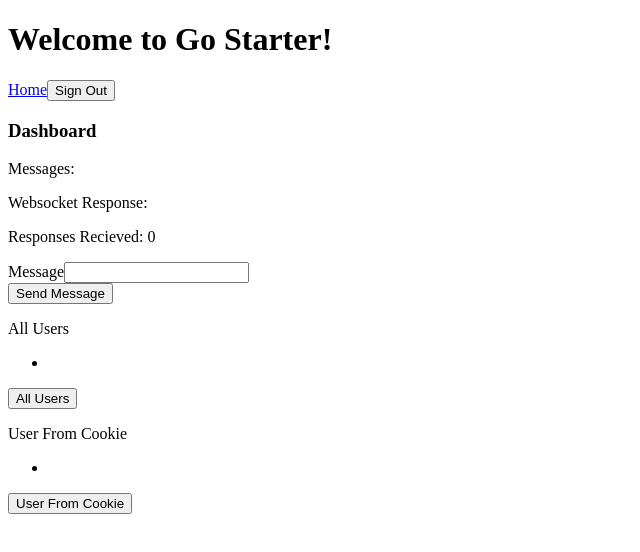
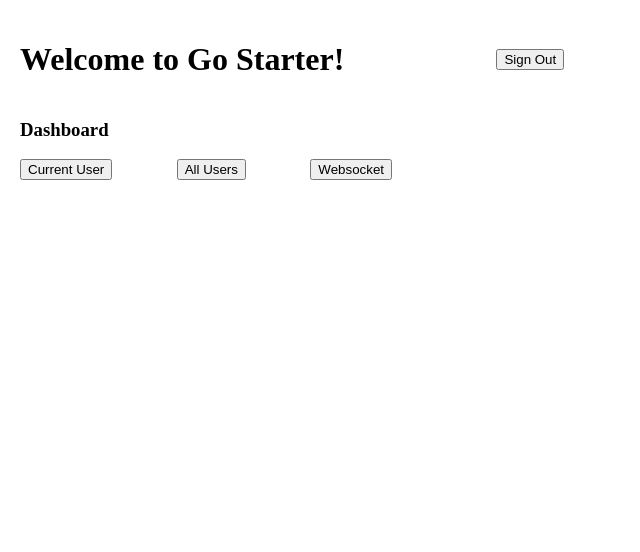
Before and after one commit to Nibor808/go-starter, a React (Create React App) app in the folder client/: page /dashboard in a window 1280 px wide. Shown: the top 552 px of the page, without its empty margins (0-640 px from the left). Built offline with nearby package versions, Linux system fonts and the light colour scheme; no server answers.

Commit message:
changed cookie tho HttpOnly; removed 'Siigned Out' message from sign out route; added some rudimentary layout and styling

```diff
--- a/client/src/App.tsx
+++ b/client/src/App.tsx
@@ -1,5 +1,5 @@
 import { useEffect, useState } from 'react';
-import { Link, useHistory } from 'react-router-dom';
+import { useHistory } from 'react-router-dom';
 import axios from 'axios';
 
 const App: React.FC = props => {
@@ -7,9 +7,11 @@ const App: React.FC = props => {
   const history = useHistory();
 
   useEffect(() => {
-    setTimeout(() => {
+    const id = setTimeout(() => {
       setMessage('');
-    }, 2000);
+    }, 3000);
+
+    return () => clearTimeout(id);
   }, [message]);
 
   const handleSignOut = async () => {
@@ -23,15 +25,18 @@ const App: React.FC = props => {
   };
 
   return (
-    <div className='App'>
-      <header className='App-header'>
+    <div className='app'>
+      <header className='app-header'>
         <h1>Welcome to Go Starter!</h1>
-        {message ? <p>{message}</p> : null}
-        <Link to='/'>Home</Link>
-        <button onClick={handleSignOut}>Sign Out</button>
 
-        <div>{props.children}</div>
+        <div className='app-menu'>
+          <button onClick={handleSignOut}>Sign Out</button>
+        </div>
       </header>
+
+      {message ? <p className='error'>{message}</p> : null}
+
+      {props.children}
     </div>
   );
 };
--- a/client/src/components/auth/sign_in.tsx
+++ b/client/src/components/auth/sign_in.tsx
@@ -5,14 +5,14 @@ import axios from 'axios';
 const SignIn: React.FC = () => {
   const [email, setEmail] = useState('');
   const [password, setPassword] = useState('');
-  const [message, setMessage] = useState('');
+  const [error, setError] = useState('');
   const history = useHistory();
 
   useEffect(() => {
     setTimeout(() => {
-      setMessage('');
+      setError('');
     }, 2000);
-  }, [message]);
+  }, [error]);
 
   const handleSubmit: React.FormEventHandler = async (ev: React.FormEvent) => {
     ev.preventDefault();
@@ -24,7 +24,7 @@ const SignIn: React.FC = () => {
     try {
       await axios.post('api/signin', formData).then(() => history.push('/dashboard'));
     } catch (err) {
-      setMessage(err.response.data);
+      setError(err.response.data);
     }
   };
 
@@ -32,9 +32,9 @@ const SignIn: React.FC = () => {
     <div>
       <h3>Sign In</h3>
 
-      {message ? <p>{message}</p> : null}
+      {error ? <p className='error'>{error}</p> : null}
 
-      <form onSubmit={handleSubmit}>
+      <form onSubmit={handleSubmit} className='v-form'>
         <label htmlFor='email'>email</label>
         <input id='email' type='email' onChange={ev => setEmail(ev.target.value)} />
 
--- a/client/src/components/auth/sign_up_email.tsx
+++ b/client/src/components/auth/sign_up_email.tsx
@@ -36,7 +36,7 @@ const SignUpEmail: React.FC = () => {
 
       {message ? <p>{message}</p> : null}
 
-      <form onSubmit={handleSubmit} method='POST'>
+      <form onSubmit={handleSubmit} method='POST' className='v-form'>
         <label htmlFor='email'>email</label>
         <input id='email' type='email' value={email} onChange={ev => setEmail(ev.target.value)} />
 
--- a/client/src/components/auth/sign_up_password.tsx
+++ b/client/src/components/auth/sign_up_password.tsx
@@ -35,7 +35,7 @@ const SignUpPassword: React.FC = () => {
       <p>Now add a password.</p>
       {message ? <p>{message}</p> : null}
 
-      <form onSubmit={handleSubmit} method='POST'>
+      <form onSubmit={handleSubmit} method='POST' className='v-form'>
         <label htmlFor='password'>password</label>
         <input id='password' type='password' onChange={ev => setPassword(ev.target.value)} />
 
--- a/client/src/components/dashboard.tsx
+++ b/client/src/components/dashboard.tsx
@@ -1,18 +1,24 @@
+import { useState } from 'react';
 import Users from './user/users';
 import User from './user/user';
 import MyWebSocket from './websocket';
 
 const Dashboard: React.FC = () => {
+  const [currentView, setCurrentView] = useState('');
+
   return (
-    <div>
+    <>
       <h3>Dashboard</h3>
+      <div className='app-sub-menu'>
+        <button onClick={() => setCurrentView('currentUser')}>Current User</button>
+        <button onClick={() => setCurrentView('allUsers')}>All Users</button>
+        <button onClick={() => setCurrentView('websocket')}>Websocket</button>
+      </div>
 
-      <MyWebSocket />
-
-      <Users />
-
-      <User />
-    </div>
+      {currentView === 'websocket' && <MyWebSocket />}
+      {currentView === 'allUsers' && <Users />}
+      {currentView === 'currentUser' && <User />}
+    </>
   );
 };
 
--- a/client/src/components/home.tsx
+++ b/client/src/components/home.tsx
@@ -2,12 +2,15 @@ import { Link } from 'react-router-dom';
 
 const Home: React.FC = () => {
   return (
-    <div>
+    <>
       <h3>Sign in or sign up.</h3>
-      <Link to='signupemail'>create user</Link>
 
-      <Link to='signin'>sign in</Link>
-    </div>
+      <div className='app-sub-menu'>
+        <Link to='signupemail'>create user</Link>
+
+        <Link to='signin'>sign in</Link>
+      </div>
+    </>
   );
 };
 
--- a/client/src/components/user/user.tsx
+++ b/client/src/components/user/user.tsx
@@ -14,13 +14,14 @@ const User: React.FC = () => {
   });
 
   useEffect(() => {
-    const timeout = setTimeout(() => {
+    const id = setTimeout(() => {
       setError('');
     }, 2000);
 
-    return () => clearTimeout(timeout);
+    return () => clearTimeout(id);
   }, [error]);
 
+  useEffect(() => {
     const handleUser = async () => {
       try {
         const response = await axios.get('api/user');
@@ -38,16 +39,19 @@ const User: React.FC = () => {
         setError(err.response.data);
       }
     };
+    handleUser();
+  }, [history]);
 
   return (
     <>
       <p>User From Cookie</p>
-      {error ? <p>ERROR: {error}</p> : null}
+      {error ? <p className='error'>ERROR: {error}</p> : null}
       <ul>
-        <li>{user.email}</li>
+        <li>id: {user.id}</li>
+        <li>email: {user.email}</li>
+        <li>isActive: {String(user.isActive)}</li>
+        <li>isAdmin: {String(user.isAdmin)}</li>
       </ul>
-
-      <button onClick={handleUser}>User From Cookie</button>
     </>
   );
 };
--- a/client/src/components/user/users.tsx
+++ b/client/src/components/user/users.tsx
@@ -16,36 +16,48 @@ const Users: React.FC = () => {
   ]);
 
   useEffect(() => {
-    const timeout = setTimeout(() => {
+    const id = setTimeout(() => {
       setError('');
     }, 2000);
 
-    return () => clearTimeout(timeout);
+    return () => clearTimeout(id);
   }, [error]);
 
+  useEffect(() => {
     const handleUsers = async () => {
       try {
         const response = await axios.get('api/users');
 
         setUsers(response.data);
       } catch (err) {
-      if (err.response.status === 401) return history.push('/');
+        if (err.response.status === 401) {
+          setError(err.response.data);
+
+          setTimeout(() => {
+            return history.push('/');
+          }, 2000);
+        }
+
         setError(err.response.data);
       }
     };
 
+    handleUsers();
+  }, [history]);
+
   return (
     <>
       <p>All Users</p>
-      {error ? <p>ERROR: {error}</p> : null}
+      {error ? <p className='error'>ERROR: {error}</p> : null}
 
-      <ul>
       {users.map(user => (
-          <li key={user.id}>{user.email}</li>
+        <ul key={user.id}>
+          <li>id: {user.id}</li>
+          <li>email: {user.email}</li>
+          <li>isActive: {String(user.isActive)}</li>
+          <li>isAdmin: {String(user.isAdmin)}</li>
+        </ul>
       ))}
-      </ul>
-
-      <button onClick={handleUsers}>All Users</button>
     </>
   );
 };
--- a/client/src/components/websocket/index.tsx
+++ b/client/src/components/websocket/index.tsx
@@ -3,13 +3,17 @@ import { useState, useEffect, useRef } from 'react';
 const MyWebSocket: React.FC = () => {
   const socket = useRef<WebSocket | null>(null);
   const [message, setMessage] = useState('');
+  const [error, setError] = useState('');
   const [websocketResponse, setWebsocketResponse] = useState('');
   const [counter, setCounter] = useState(0);
 
   useEffect(() => {
-    setTimeout(() => {
+    const id = setTimeout(() => {
       setMessage('');
-    }, 2000);
+      setError('');
+    }, 3000);
+
+    return () => clearTimeout(id);
   }, [message]);
 
   useEffect(() => {
@@ -35,8 +39,8 @@ const MyWebSocket: React.FC = () => {
         setMessage('SOCKET CLOSED: ' + ev.code);
       };
 
-      socket.current.onerror = (ev: Event) => {
-        setMessage('ERROR: ' + ev);
+      socket.current.onerror = () => {
+        setError('There was an error with the websocket.');
       };
     }
 
@@ -56,7 +60,7 @@ const MyWebSocket: React.FC = () => {
     if (socket.current?.readyState === socket.current?.OPEN) {
       socket.current?.send(msg);
     } else {
-      setMessage('WebSocket closed. Refresh to re-open');
+      setError('WebSocket closed. Refresh to re-open');
       setWebsocketResponse('');
       setCounter(0);
       elem.value = '';
@@ -65,12 +69,18 @@ const MyWebSocket: React.FC = () => {
 
   return (
     <>
-      <p>Messages: {message}</p>
+      <div className='websocket-header'>
+        <p>Websocket</p>
+
+        {message ? <p className='success'>{message}</p> : null}
+      </div>
+
+      {error ? <p className='error'>{error}</p> : null}
 
       <p>Websocket Response: {websocketResponse}</p>
       <p>Responses Recieved: {counter}</p>
 
-      <div>
+      <div className='v-form'>
         <label htmlFor='messageInput'>Message</label>
         <input type='text' id='messageInput' />
       </div>
--- /dev/null
+++ b/client/src/index.css
@@ -0,0 +1,90 @@
+body,
+html {
+  height: 100%;
+}
+
+html {
+  font-size: 62.5%;
+}
+
+body {
+  margin: 0;
+  padding: 0;
+}
+
+h1 {
+  font-size: 3.2rem;
+}
+
+h3 {
+  font-size: 1.875rem;
+}
+
+p,
+a,
+li {
+  font-size: 1.6rem;
+}
+
+label {
+  font-size: 1.4rem;
+}
+
+ul {
+  list-style: none;
+}
+
+ul > li {
+  padding: 2px 0;
+}
+
+.app {
+  padding: 2rem;
+}
+
+.app-header {
+  display: flex;
+  flex-direction: row;
+  align-items: center;
+  justify-content: flex-start;
+}
+
+.app-menu {
+  width: 30%;
+  display: flex;
+  justify-content: space-around;
+}
+
+.app-sub-menu {
+  width: 30%;
+  display: flex;
+  justify-content: space-between;
+}
+
+.v-form {
+  display: flex;
+  flex-direction: column;
+  align-items: flex-start;
+}
+
+.v-form > input {
+  margin: 0.5rem 0;
+}
+
+.websocket-header {
+  display: flex;
+  flex-direction: row;
+  align-items: center;
+}
+
+.websocket-header > p:not(:first-child) {
+  margin-left: 20px;
+}
+
+.error {
+  color: crimson;
+}
+
+.success {
+  color: green;
+}
--- a/client/src/index.tsx
+++ b/client/src/index.tsx
@@ -1,3 +1,4 @@
+import './index.css';
 import React from 'react';
 import ReactDOM from 'react-dom';
 import App from './App';
```
Also changed, not shown: 2 other files (tests, documents, lock files or other folders). Lines whose indentation alone changed are shown as unchanged.
